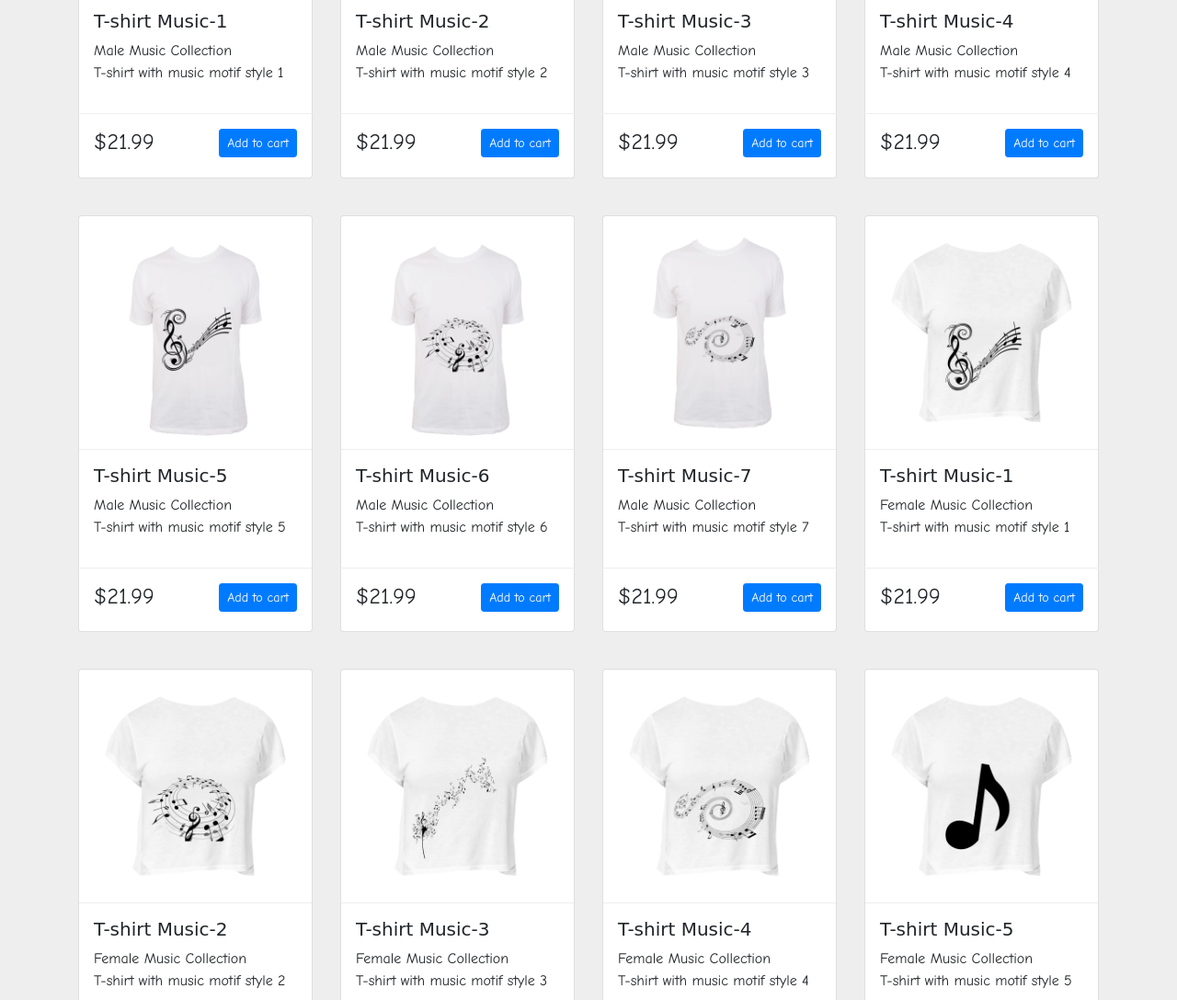
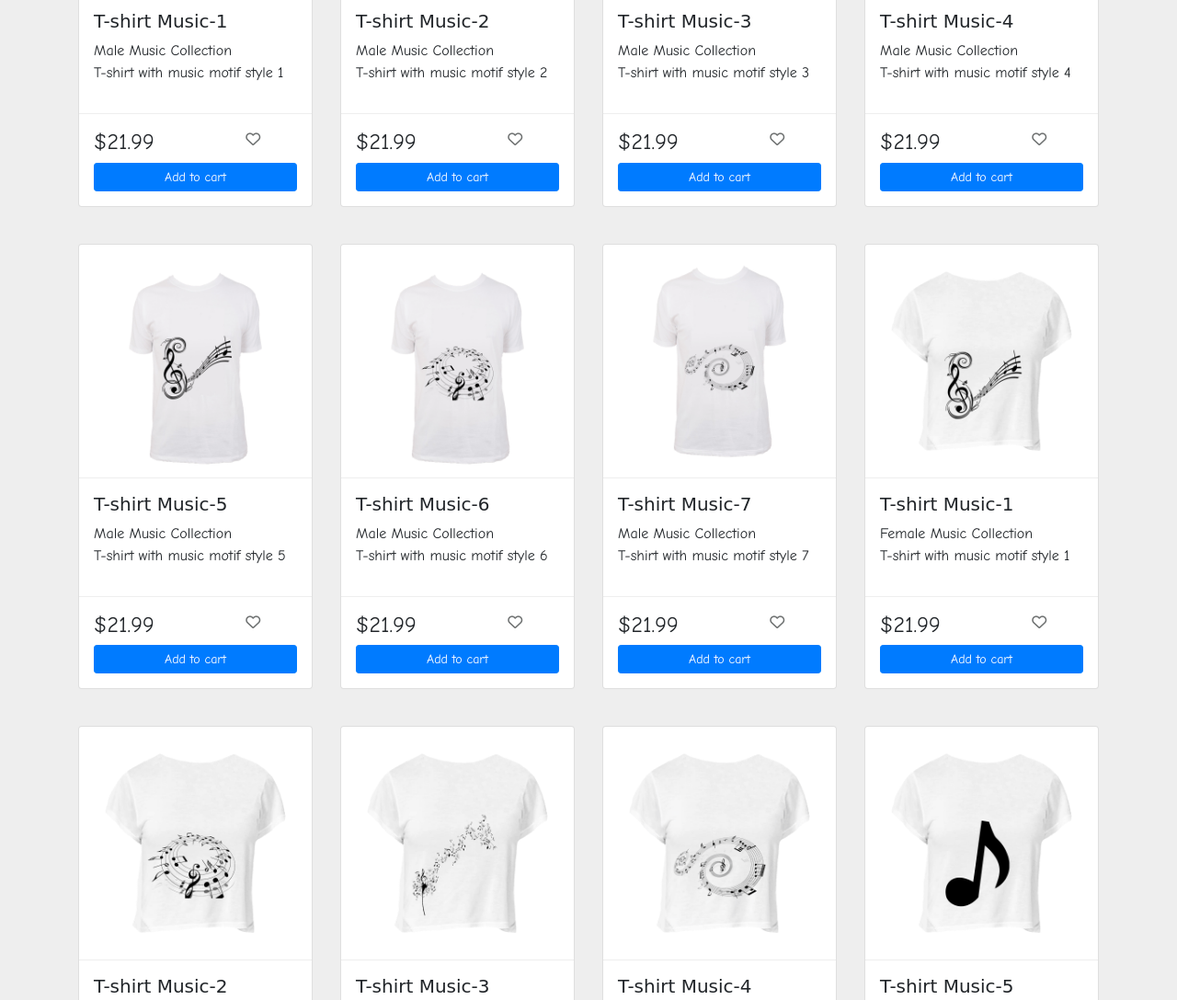
Before and after one commit to Kevan-Y/Kevan-Y.github.io, a plain HTML site: page AcesStore/index.html in a window 1280 px wide. Shown: the part 880-1967 px from the top of the page at 92% size. Drawn offline with nearby package versions, Linux system fonts and the light colour scheme; a web font is replaced by a local one.

Commit message:
Wishlist
Add icon for wishlist

```diff
--- a/AcesStore/script/itemDisplay.js
+++ b/AcesStore/script/itemDisplay.js
@@ -40,25 +40,40 @@ function createBox(item) {
   figCap.appendChild(p);
   let div3 = document.createElement('div');
   fig.appendChild(div3);
-  div3.setAttribute('class', 'bottom-wrap row');
-  let div5 = document.createElement('div');
-  div5.setAttribute('class', 'col');
-  div3.appendChild(div5);
-  let div6 = document.createElement('div');
-  div5.appendChild(div6);
-  div6.setAttribute('class', 'h4');
-  let span = document.createElement('span');
-  div6.appendChild(span);
-  span.innerText = `$${item.price}`;
+  div3.setAttribute('class', 'bottom-wrap');
+  let row1 = document.createElement('div');
+  row1.setAttribute('class', 'row');
+  div3.appendChild(row1);
   let div4 = document.createElement('div');
   div4.setAttribute('class', 'col');
-  div3.appendChild(div4);
+  row1.appendChild(div4);
+  let div5 = document.createElement('div');
+  div4.appendChild(div5);
+  div5.setAttribute('class', 'h4');
+  let span = document.createElement('span');
+  div5.appendChild(span);
+  span.innerText = `$${item.price}`;
+  let div5_ = document.createElement('div');
+  div5_.setAttribute('class', 'col');
+  row1.appendChild(div5_);
+  let a_i = document.createElement('a');
+  a_i.setAttribute('href','#');
+  a_i.setAttribute('class','nav-link linkWishlist')
+  div5_.appendChild(a_i);
+  let i = document.createElement('i');
+  i.setAttribute('class','far fa-heart');
+  a_i.appendChild(i);
+  let row2 = document.createElement('div');
+  row2.setAttribute('class', 'row');
+  div3.appendChild(row2);
+  let div6 = document.createElement('div');
+  div6.setAttribute('class', 'col');
+  row2.appendChild(div6);
   let a = document.createElement('a');
-  div4.appendChild(a);
-  a.setAttribute('class', 'btn btn-sm btn-primary float-right');
+  div6.appendChild(a);
+  a.setAttribute('class', 'btn btn-sm btn-primary btn-block');
   a.href = '#';
   a.innerText = 'Add to cart';
-
   return div1;
 }
 
--- a/AcesStore/style/main.css
+++ b/AcesStore/style/main.css
@@ -72,10 +72,11 @@ h6 {
   overflow: hidden;
   padding: 1em;
   border-top: 0.1em solid #eee;
+  border-bottom: 0.1em solid #eee;
+
 }
 .product .bottom-wrap {
   padding: 1em;
-  border-top: 1px solid #eee;
 }
 
 .zoom {
@@ -151,3 +152,9 @@ footer {
   color: #252a34 !important;
   transition: 0.3s;
 }
+
+.linkWishlist {
+  text-decoration: none!important;
+  padding: 0!important;
+  color: #6d7070!important;
+}
```
